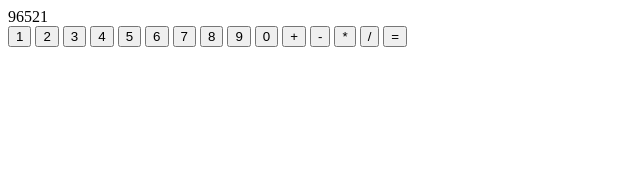
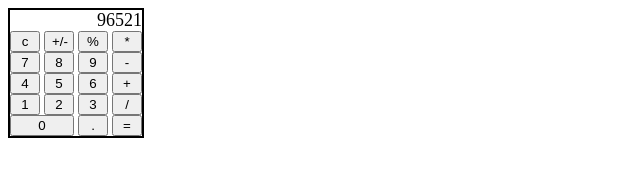
Before and after one commit to N-studies/calculator, a plain HTML site: page index.html in a window 1280 px wide. Shown: the whole page, without its empty margins (0-640 px from the left). Drawn offline with Linux system fonts and the light colour scheme.

Commit message:
fix buttons

```diff
--- a/calculator.js
+++ b/calculator.js
@@ -1,29 +1,51 @@
-function add(a,b) {
-  return a + b
+function add(a, b) {
+  return a + b;
 }
 
-function subtract(a,b) {
-  return (a - b)
+function subtract(a, b) {
+  return a - b;
 }
 
-function multiply(a,b) {
-  return a * b
+function multiply(a, b) {
+  return a * b;
 }
 
-function divide(a,b) {
-  return a/b
+function divide(a, b) {
+  return a / b;
 }
 
-function operate(a,b,operation) {
-    switch (operation){
-        case "+" : return add(a,b);
-        break;
-        case "-" : return subtract(a,b);
-        break;
-        case "*" : return multiply(a,b);
-        break;
-        case "/" : return divide(a,b);
-        break;
-    }
+function operate(a, b, operation) {
+  switch (operation) {
+    case "+":
+      return add(a, b);
+      break;
+    case "-":
+      return subtract(a, b);
+      break;
+    case "*":
+      return multiply(a, b);
+      break;
+    case "/":
+      return divide(a, b);
+      break;
+  }
+}
+function clear(arr) {
 
 }
+
+let value1;
+let value2;
+let storage = []
+console.log(storage.length)
+const buttons = document.querySelectorAll("button");
+buttons.forEach((button) => {
+  button.addEventListener("click", () => {
+
+    storage.push(button.textContent)
+    console.log(storage)
+
+  });
+
+
+});
--- a/index.html
+++ b/index.html
@@ -1,30 +1,49 @@
 <!DOCTYPE html>
 <html lang="en">
-<head>
-    <meta charset="UTF-8">
-    <meta http-equiv="X-UA-Compatible" content="IE=edge">
-    <meta name="viewport" content="width=device-width, initial-scale=1.0">
+  <head>
+    <meta charset="UTF-8" />
+    <meta http-equiv="X-UA-Compatible" content="IE=edge" />
+    <meta name="viewport" content="width=device-width, initial-scale=1.0" />
     <script src="calculator.js" defer></script>
+    <link rel="stylesheet" href="style.css" />
     <title>Calculator</title>
-</head>
-<body>
+  </head>
+  <body>
     <div class="container">
-        <div class="screen">96521</div>
-        <button class="number buttons">1</button>
-        <button class="number buttons">2</button>
-        <button class="number buttons">3</button>
-        <button class="number buttons">4</button>
-        <button class="number buttons">5</button>
-        <button class="number buttons">6</button>
-        <button class="number buttons">7</button>
-        <button class="number buttons">8</button>
-        <button class="number buttons">9</button>
-        <button class="number buttons">0</button>
-        <button class="operations buttons">+</button>
-        <button class="operations buttons">-</button>
-        <button class="operations buttons">*</button>
-        <button class="operations buttons">/</button>
-        <button class="operations buttons">=</button>
+      <div class="screen">96521</div>
+      <div class="row1">
+        <button>c</button>
+        <button>+/-</button>
+        <button>%</button>
+        <button class="operations">*</button>
+      </div>
+
+      <div class="row2">
+        <button>7</button>
+        <button>8</button>
+        <button>9</button>
+        <button class="operations">-</button>
+      </div>
+
+      <div class="row3">
+        <button>4</button>
+        <button>5</button>
+        <button>6</button>
+        <button class="operations">+</button>
+      </div>
+
+      <div class="row4">
+        <button>1</button>
+        <button>2</button>
+        <button>3</button>
+        <button class="operations">/</button>
+      </div>
+
+      <div class="row5">
+        <button class="zero">0</button>
+        <button>.</button>
+        <button class="operations">=</button>
+      </div>
     </div>
-</body>
+  </body>
 </html>
--- a/style.css
+++ b/style.css
@@ -0,0 +1,38 @@
+.container {
+
+    width:fit-content;
+    border: 2px solid black;
+}
+.screen {
+    display: flex;
+    justify-content: end;
+    font-size: large;
+}
+/*
+.row1 {
+    border: 2px solid red;
+}
+
+.row2 {
+    border: 2px solid blue;
+}
+
+.row3 {
+    border: 2px solid greenyellow;
+}
+
+.row4 {
+    border: 2px solid pink;
+}
+
+.row5 {
+    border: 2px solid yellow;
+} */
+
+.zero {
+    width: 64px;
+}
+
+button {
+    width: 30px;
+}
```
